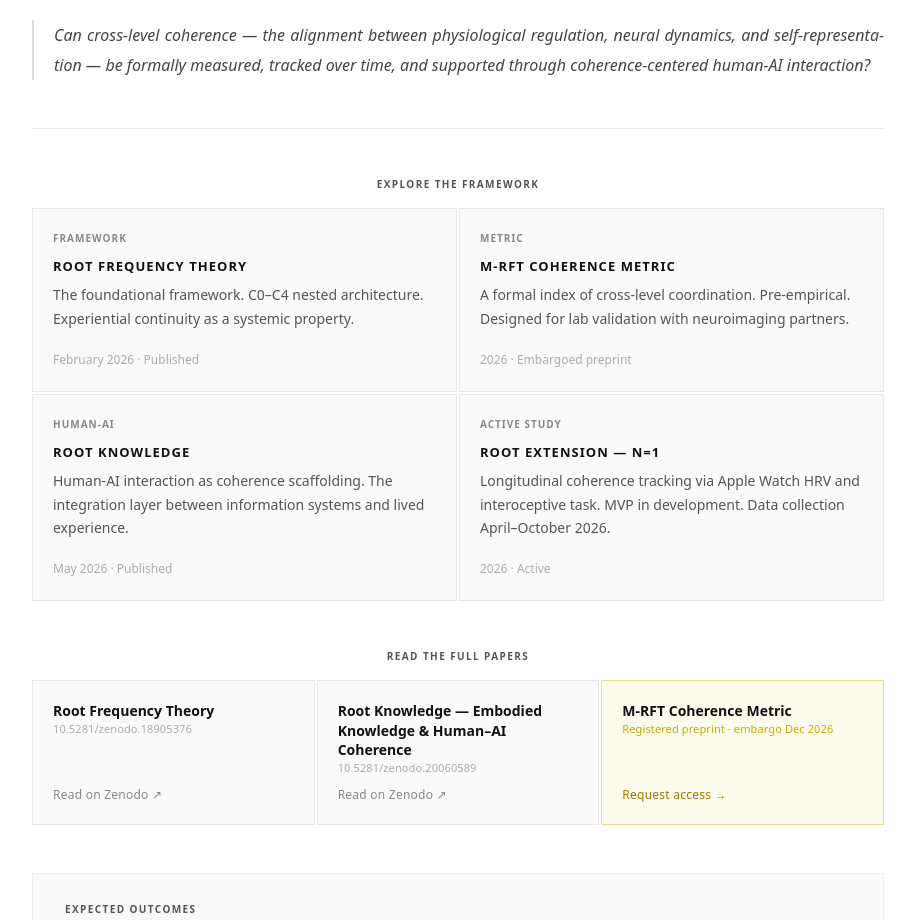
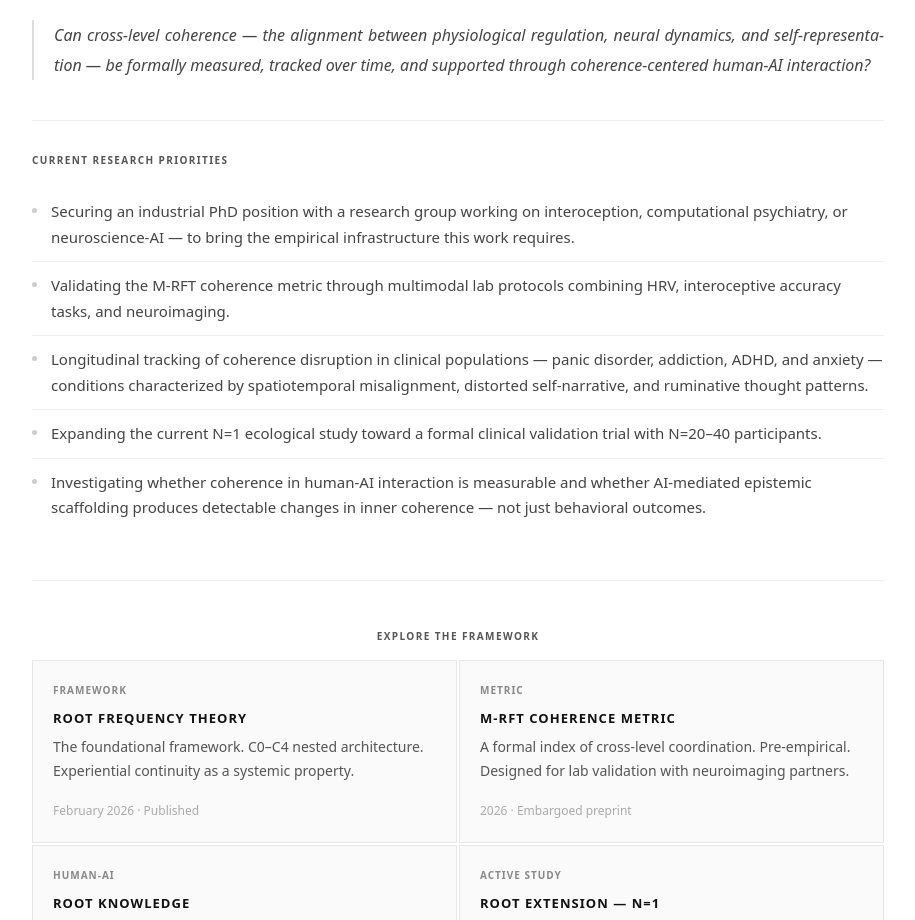
Before and after one commit to biaavanzo/avanzorft.github.io, a Next.js app: page / in a window 1280 px wide. Shown: the part 1140-2060 px from the top of the page, without its empty margins (182-1097 px from the left). Built offline with nearby package versions, Linux system fonts and the light colour scheme.

Commit message:
current research priorities on homepage

```diff
--- a/app/page.tsx
+++ b/app/page.tsx
@@ -89,6 +89,27 @@ export default function Home() {
           border-left: 2px solid #ddd; padding-left: 20px;
           font-style: italic;
         }
+
+        /* CURRENT GOALS */
+        .goals-block { margin-top: 40px; padding-top: 32px; border-top: 1px solid #eee; }
+        .goals-label {
+          font-size: 10px; font-weight: 600; color: #555;
+          text-transform: uppercase; letter-spacing: 0.14em;
+          font-family: system-ui; margin-bottom: 20px;
+        }
+        .goals-list { list-style: none; padding: 0; margin: 0; }
+        .goals-list li {
+          font-size: 15px; color: #444; font-family: system-ui;
+          line-height: 1.7; padding: 11px 0;
+          border-bottom: 1px solid #eee;
+          display: flex; gap: 14px; align-items: flex-start;
+        }
+        .goals-list li:last-child { border-bottom: none; }
+        .goal-dot {
+          width: 5px; height: 5px; border-radius: 50%;
+          background: #ccc; flex-shrink: 0; margin-top: 9px;
+        }
+
         sup {
           font-size: 10px; color: #aaa; font-family: system-ui;
           vertical-align: super; line-height: 0; margin-left: 1px;
@@ -249,6 +270,32 @@ export default function Home() {
             </p>
           </div>
 
+          <div className="goals-block">
+            <div className="goals-label">Current research priorities</div>
+            <ul className="goals-list">
+              <li>
+                <div className="goal-dot" />
+                Securing an industrial PhD position with a research group working on interoception, computational psychiatry, or neuroscience-AI — to bring the empirical infrastructure this work requires.
+              </li>
+              <li>
+                <div className="goal-dot" />
+                Validating the M-RFT coherence metric through multimodal lab protocols combining HRV, interoceptive accuracy tasks, and neuroimaging.
+              </li>
+              <li>
+                <div className="goal-dot" />
+                Longitudinal tracking of coherence disruption in clinical populations — panic disorder, addiction, ADHD, and anxiety — conditions characterized by spatiotemporal misalignment, distorted self-narrative, and ruminative thought patterns.
+              </li>
+              <li>
+                <div className="goal-dot" />
+                Expanding the current N=1 ecological study toward a formal clinical validation trial with N=20–40 participants.
+              </li>
+              <li>
+                <div className="goal-dot" />
+                Investigating whether coherence in human-AI interaction is measurable and whether AI-mediated epistemic scaffolding produces detectable changes in inner coherence — not just behavioral outcomes.
+              </li>
+            </ul>
+          </div>
+
         </div>
 
         <div className="section-divider" />
```
